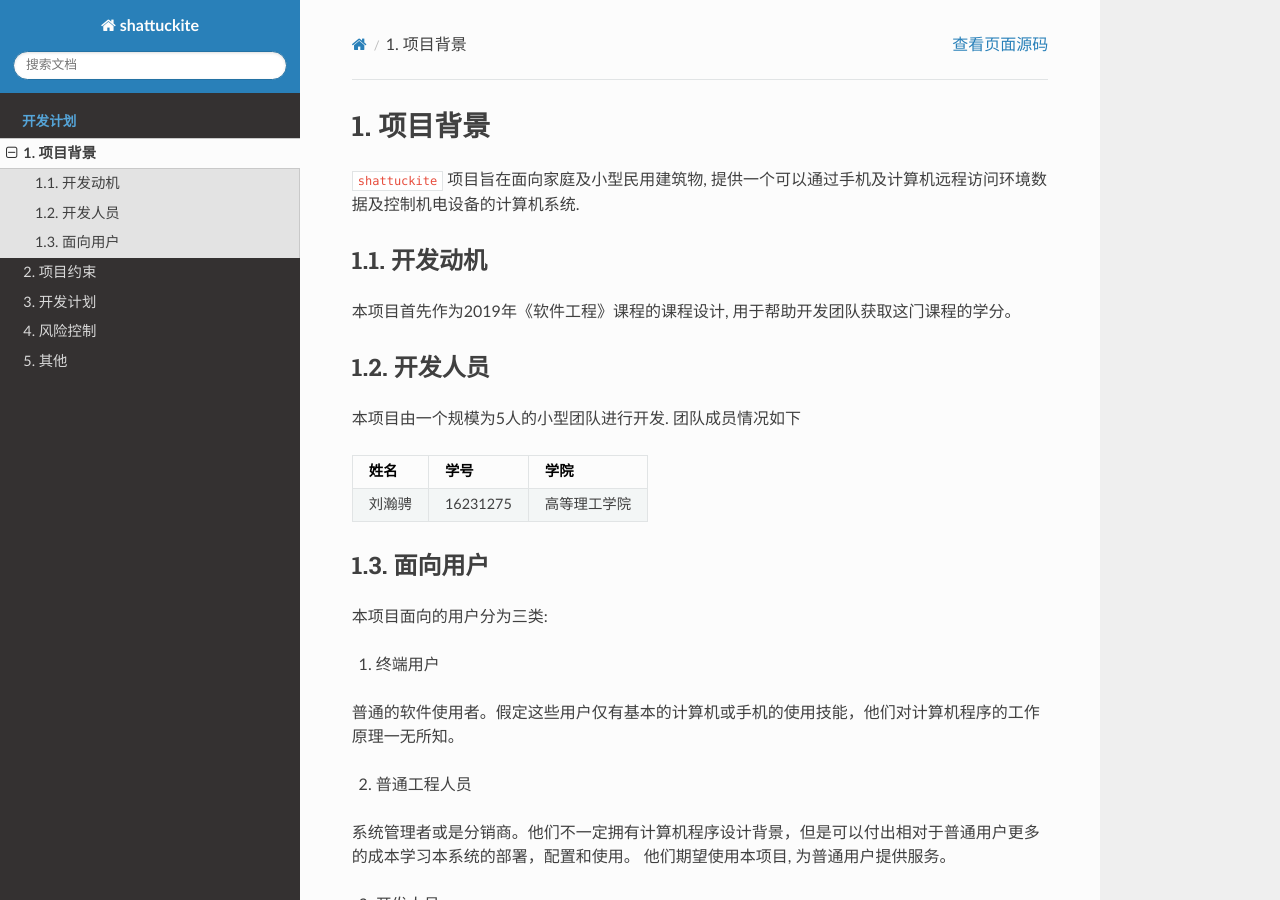
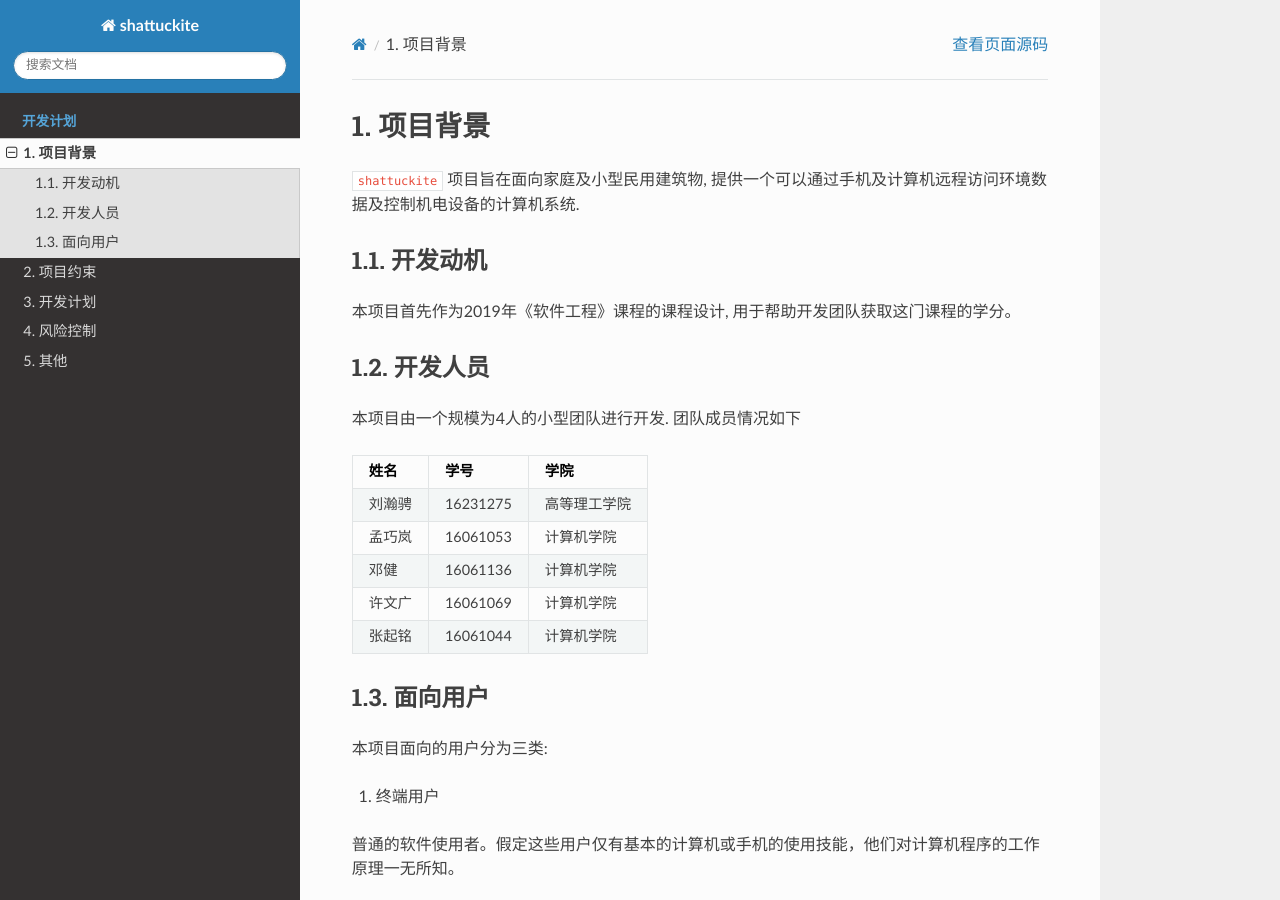
Before and after one commit to wenguang1998/shattuckite-doc, a Sphinx documentation site: the page built from projectPlan/source/plan/background.rst, in a window 1280 px wide and 900 px high. Built offline with Sphinx 7.4.7 and the Read the Docs theme 2.0.0, drawn with Linux system fonts in a browser that asks for light colours.

Commit message:
更新人员名单

```diff
--- a/projectPlan/source/plan/background.rst
+++ b/projectPlan/source/plan/background.rst
@@ -10,13 +10,17 @@
 
 开发人员
 *************
-本项目由一个规模为5人的小型团队进行开发. 团队成员情况如下
+本项目由一个规模为4人的小型团队进行开发. 团队成员情况如下
 
-======= ========= ======
+======= ========= ===========
 姓名    学号        学院
-======= ========= ======
+======= ========= ===========
 刘瀚骋   16231275  高等理工学院
-======= ========= ======
+孟巧岚   16061053  计算机学院
+邓健     16061136  计算机学院
+许文广   16061069  计算机学院
+张起铭   16061044  计算机学院
+======= ========= ===========
 
 面向用户
 ************
--- a/projectPlan/source/plan/devplan.rst
+++ b/projectPlan/source/plan/devplan.rst
@@ -14,7 +14,7 @@
 刘瀚骋   16231275  高等理工学院   主程序员
 孟巧岚   16061053  计算机学院     备程序员
 邓健     16061136  计算机学院     测试程序员
-万秋驰   16061055  计算机学院     测试程序员
+张起铭   16061044  计算机学院     测试程序员
 许文广   16061069  计算机学院     开发秘书
 ======= ========= ============= ==========
 
```
